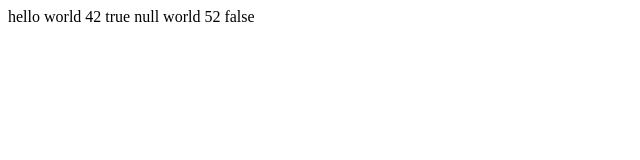
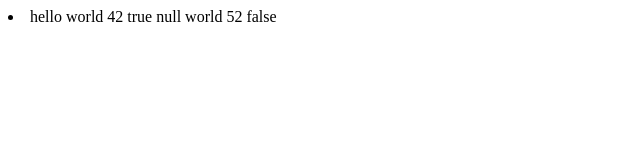
Before and after one commit to acciojob/Use-an-Array-to-Store-Data-imtritesh, a website: page main.html in a window 1280 px wide. Shown: the full height of the page, 0-640 px from the left. Drawn offline with Linux system fonts and the light colour scheme.

Commit message:
created a submission

```diff
--- a/main.html
+++ b/main.html
@@ -8,9 +8,8 @@
 
 <body>
 	<!-- the entire body must be written by student -->
-	<div class="sum">
-
-	</div>
+	<li class="sum">
+	</li>
 
     <script type="text/javascript" src="./script.js">
 </script>
--- a/script.js
+++ b/script.js
@@ -1,6 +1,6 @@
-let div = document.querySelector(".sum");
+let li = document.querySelector(".sum");
 let yourArray = ["hello world", 42, true, null, "world", 52, false];
 for (let index = 0; index < yourArray.length; index++) {
-	div.textContent += yourArray[index] + " ";
+	li.textContent += yourArray[index] + " ";
 }
 console.log(yourArray);
```
